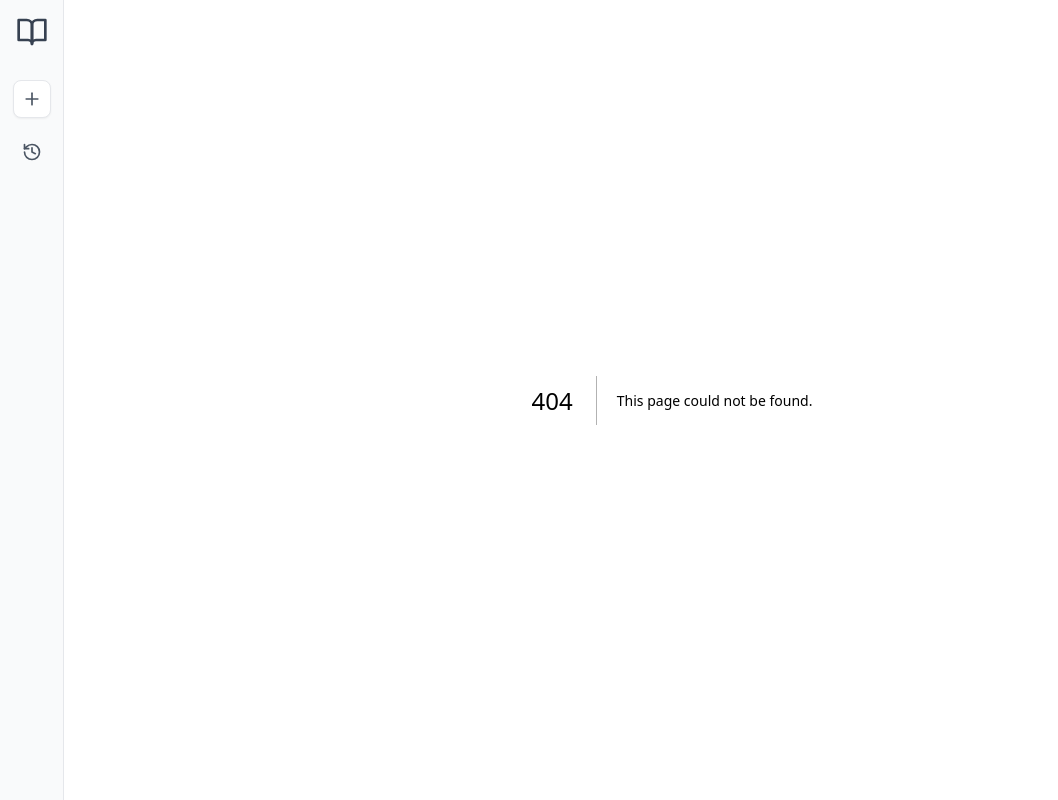
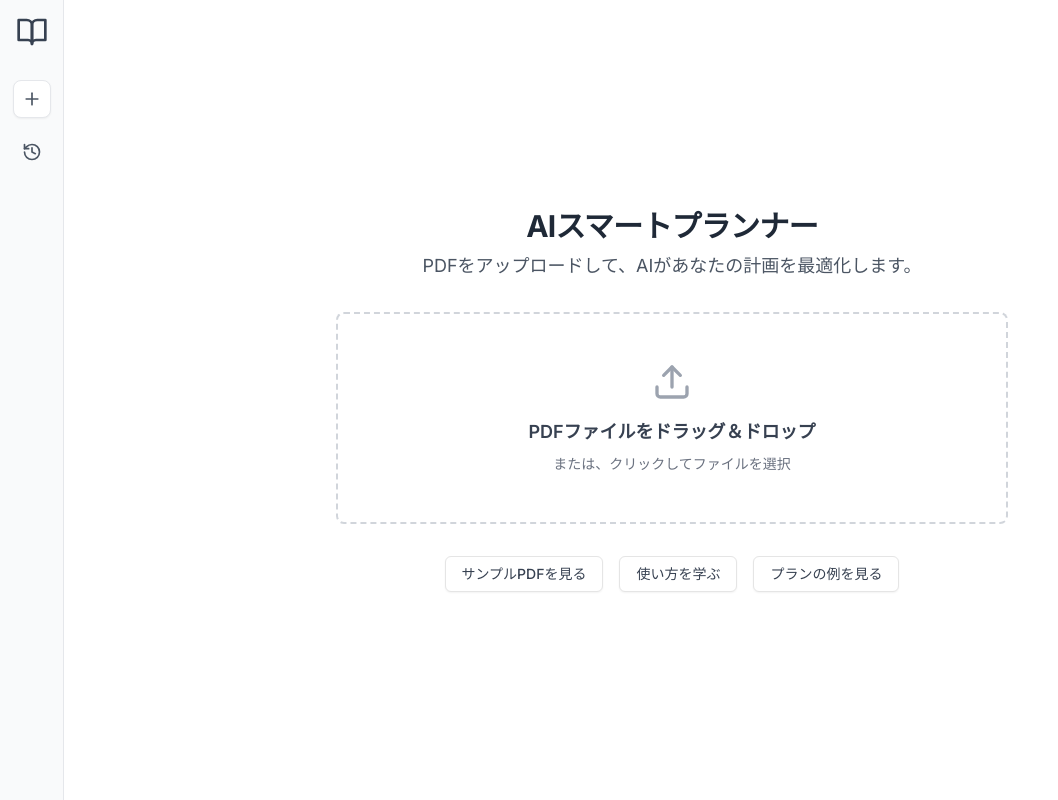
Before and after one commit to reo-tsukumo/v0-cursor-sample, a Next.js app: page /upload-file in a window 1280 px wide. Before the commit this address had no page. Shown: the whole page, without its empty margins (0-1058 px from the left). Built offline with nearby package versions, Linux system fonts and the light colour scheme.

Commit message:
サイドバーにリンクを追加

```diff
--- /dev/null
+++ b/src/app/(pages)/upload-file/page.tsx
@@ -0,0 +1,12 @@
+import { UploadFileComponent } from '@/components/upload-file'
+import React from 'react'
+
+const UploadFilePage = () => {
+  return (
+    <div>
+        <UploadFileComponent />
+    </div>
+  )
+}
+
+export default UploadFilePage
--- a/src/components/layout/sidebar/Sidebar.tsx
+++ b/src/components/layout/sidebar/Sidebar.tsx
@@ -2,11 +2,12 @@
 
 import { PlusIcon, HistoryIcon } from 'lucide-react'
 import { Tooltip, TooltipContent, TooltipProvider, TooltipTrigger } from '@/components/ui/tooltip'
+import Link from 'next/link'
 
 export function Sidebar() {
   return (
     <div className="flex flex-col items-center w-16 h-screen bg-gray-50 py-4 border-r border-gray-200">
-      <div className="mb-8">
+      <Link href="/upload-file" className="mb-8">
         <svg
           xmlns="http://www.w3.org/2000/svg"
           viewBox="0 0 24 24"
@@ -20,16 +21,16 @@ export function Sidebar() {
           <path d="M2 3h6a4 4 0 0 1 4 4v14a3 3 0 0 0-3-3H2z" />
           <path d="M22 3h-6a4 4 0 0 0-4 4v14a3 3 0 0 1 3-3h7z" />
         </svg>
-      </div>
+      </Link>
       <TooltipProvider delayDuration={100}>
         <Tooltip>
           <TooltipTrigger asChild>
-            <button className="p-2 mb-4 rounded-lg bg-white border border-gray-200 shadow-sm hover:bg-gray-100 transition-colors duration-200">
+            <Link href="/upload-file" className="p-2 mb-4 rounded-lg bg-white border border-gray-200 shadow-sm hover:bg-gray-100 transition-colors duration-200">
               <PlusIcon className="w-5 h-5 text-gray-600" />
-            </button>
+            </Link>
           </TooltipTrigger>
           <TooltipContent side="right" className="bg-gray-800 text-white px-2 py-1 text-xs rounded">
-            <p>New Chat</p>
+            <p>新規チャット</p>
           </TooltipContent>
         </Tooltip>
         <Tooltip>
--- /dev/null
+++ b/src/components/upload-file.tsx
@@ -0,0 +1,98 @@
+'use client'
+
+import { useState } from 'react'
+import { Upload, Loader2 } from 'lucide-react'
+import { Button } from "@/components/ui/button"
+import { Inter } from 'next/font/google'
+
+const inter = Inter({ subsets: ['latin'] })
+
+export function UploadFileComponent() {
+  const [isLoading, setIsLoading] = useState(false)
+  const [isDragging, setIsDragging] = useState(false)
+
+  const handleFileChange = async (event: React.ChangeEvent<HTMLInputElement>) => {
+    if (event.target.files && event.target.files[0]) {
+      await handleFileUpload(event.target.files[0])
+    }
+  }
+
+  const handleDragOver = (event: React.DragEvent<HTMLDivElement>) => {
+    event.preventDefault()
+    setIsDragging(true)
+  }
+
+  const handleDragLeave = (event: React.DragEvent<HTMLDivElement>) => {
+    event.preventDefault()
+    setIsDragging(false)
+  }
+
+  const handleDrop = async (event: React.DragEvent<HTMLDivElement>) => {
+    event.preventDefault()
+    setIsDragging(false)
+    if (event.dataTransfer.files && event.dataTransfer.files[0]) {
+      await handleFileUpload(event.dataTransfer.files[0])
+    }
+  }
+
+  const handleFileUpload = async (file: File) => {
+    setIsLoading(true)
+    // Simulate file upload process
+    await new Promise(resolve => setTimeout(resolve, 3000))
+    // Here you would typically handle the actual file upload
+    console.log('File uploaded:', file.name)
+    setIsLoading(false)
+  }
+
+  return (
+    <div className={`min-h-screen bg-white flex flex-col items-center justify-center p-4 ${inter.className}`}>
+      <h1 className="text-3xl font-bold mb-2 text-center text-gray-800 tracking-tight">AIスマートプランナー</h1>
+      <p className="text-lg text-gray-600 mb-8 text-center">PDFをアップロードして、AIがあなたの計画を最適化します。</p>
+
+      <div className="w-full max-w-2xl">
+        <div
+          className={`border-2 border-dashed rounded-lg p-12 flex flex-col items-center justify-center cursor-pointer transition-all duration-300 ease-in-out ${isDragging ? 'border-blue-400 bg-blue-50' : 'border-gray-300 hover:border-blue-300 hover:bg-gray-50'}`}
+          onDragOver={handleDragOver}
+          onDragLeave={handleDragLeave}
+          onDrop={handleDrop}
+        >
+          <input
+            id="file-upload"
+            type="file"
+            className="hidden"
+            onChange={handleFileChange}
+            accept=".pdf"
+            disabled={isLoading}
+          />
+          <label htmlFor="file-upload" className="cursor-pointer flex flex-col items-center">
+            {isLoading ? (
+              <Loader2 className="h-10 w-10 text-blue-500 animate-spin" />
+            ) : (
+              <Upload className="h-10 w-10 text-gray-400 mb-4" />
+            )}
+            <p className="text-lg font-semibold text-gray-700 text-center mb-2">
+              {isLoading ? 'アップロード中...' : 'PDFファイルをドラッグ＆ドロップ'}
+            </p>
+            {!isLoading && (
+              <p className="text-sm text-gray-500 text-center">
+                または、クリックしてファイルを選択
+              </p>
+            )}
+          </label>
+        </div>
+      </div>
+
+      <div className="mt-8 flex flex-wrap justify-center gap-4">
+        <Button variant="outline" className="text-gray-700 hover:bg-gray-100">
+          サンプルPDFを見る
+        </Button>
+        <Button variant="outline" className="text-gray-700 hover:bg-gray-100">
+          使い方を学ぶ
+        </Button>
+        <Button variant="outline" className="text-gray-700 hover:bg-gray-100">
+          プランの例を見る
+        </Button>
+      </div>
+    </div>
+  )
+}
```
Also changed, not shown: src/app/(pages)/enhanced-chat/page.tsx (renamed from src/app/enhanced-chat/page.tsx), src/app/(pages)/slide-editor/page.tsx (renamed from src/app/slide-editor/page.tsx).
